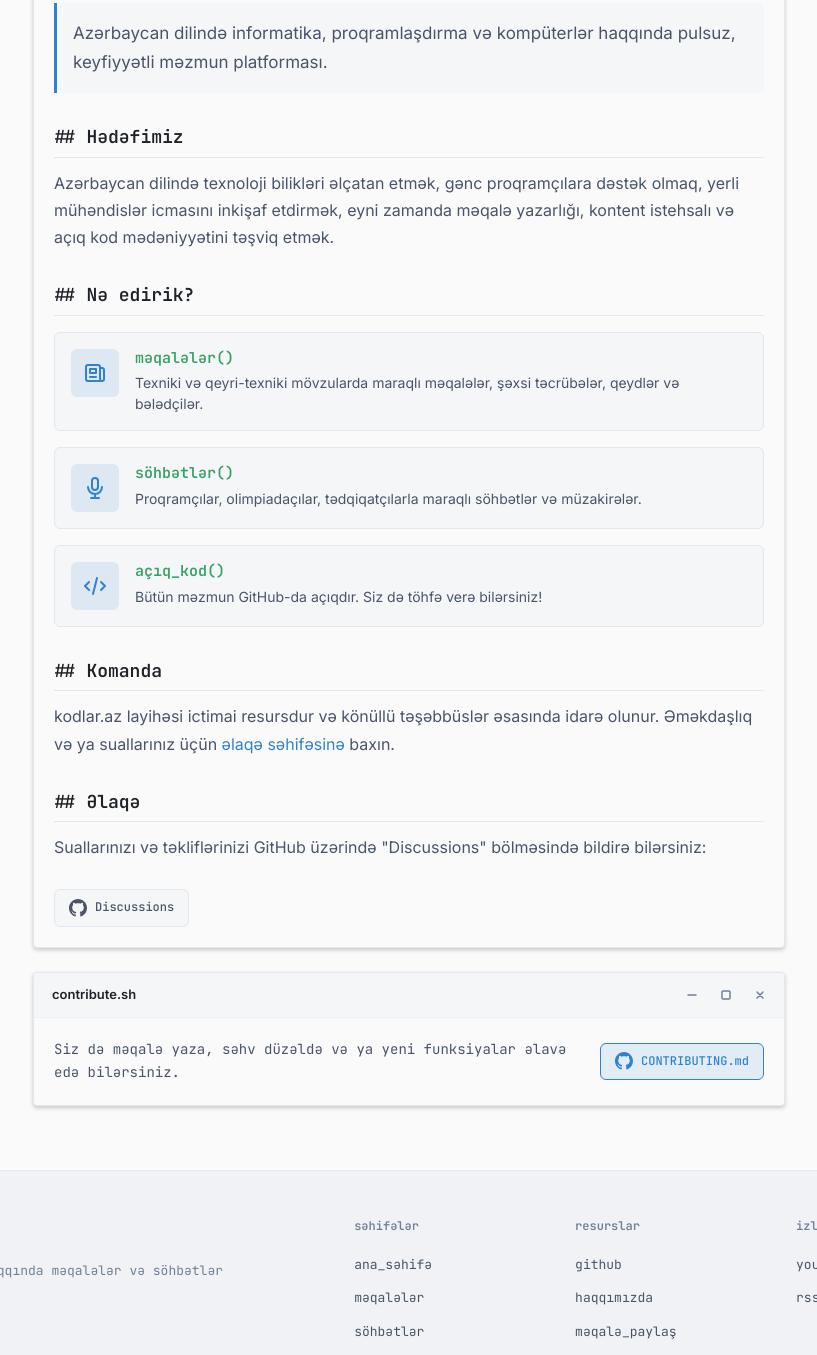
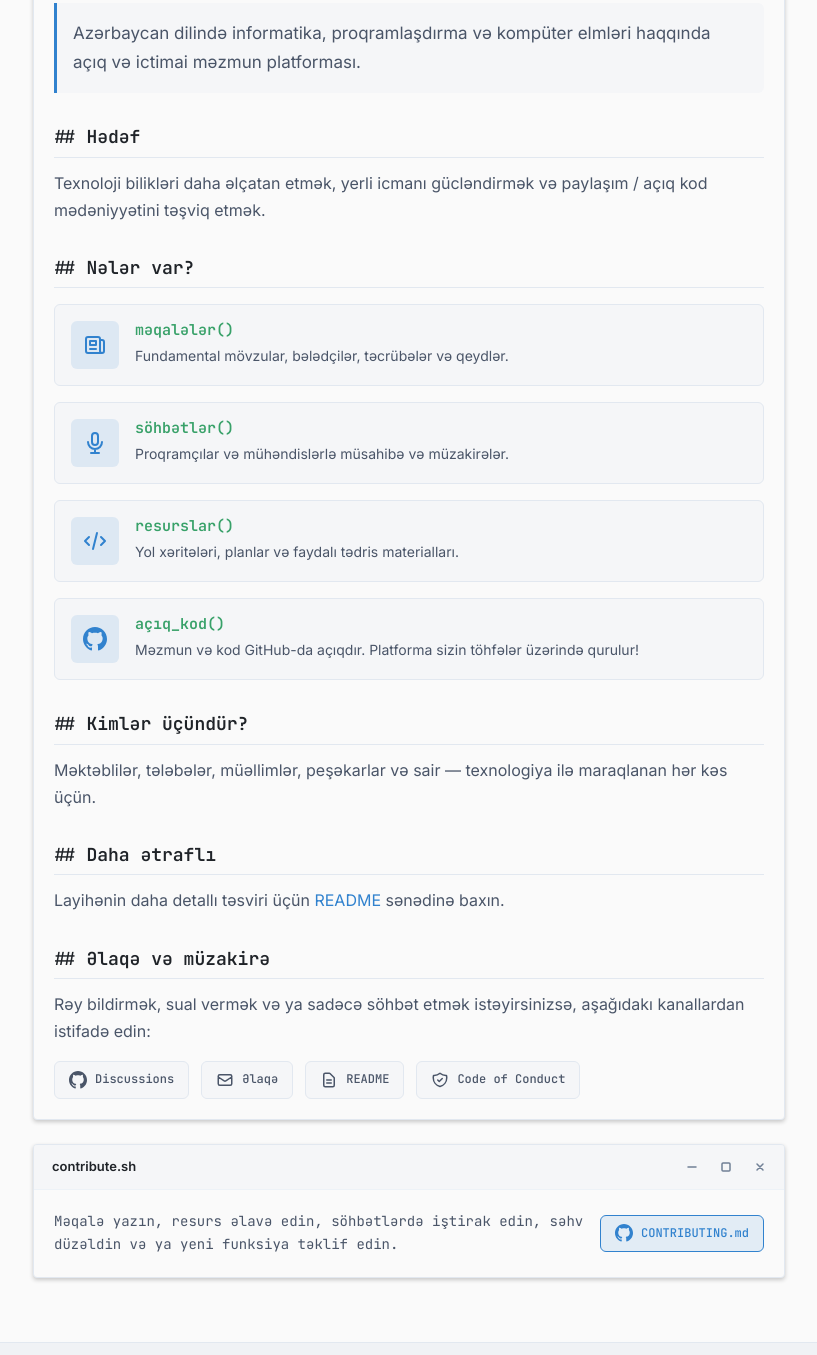
Before and after one commit to BarishNamazov/kodlar.az, an Astro site: page /about in a window 1280 px wide. Shown: the part 240-1595 px from the top of the page, without its empty margins (231-1048 px from the left). Built offline with nearby package versions, Linux system fonts and the light colour scheme; Astro itself is replaced by a stand-in of ours.

Commit message:
Better about page

```diff
--- a/src/components/Footer.astro
+++ b/src/components/Footer.astro
@@ -38,7 +38,8 @@ import { GITHUB_URL, CONTRIBUTING_URL, YOUTUBE_URL } from "../config";
               <a
                 href={CONTRIBUTING_URL}
                 target="_blank"
-                rel="noopener noreferrer">məqalə_paylaş</a>
+                rel="noopener noreferrer">məqalə_paylaş</a
+              >
             </li>
           </ul>
         </div>
--- a/src/components/Icon.astro
+++ b/src/components/Icon.astro
@@ -91,6 +91,12 @@ const icons: Record<string, string> = {
   linkedin: `<path fill="currentColor" d="M20.447 20.452h-3.554v-5.569c0-1.328-.027-3.037-1.852-3.037-1.853 0-2.136 1.445-2.136 2.939v5.667H9.351V9h3.414v1.561h.046c.477-.9 1.637-1.85 3.37-1.85 3.601 0 4.267 2.37 4.267 5.455v6.286zM5.337 7.433c-1.144 0-2.063-.926-2.063-2.065 0-1.138.92-2.063 2.063-2.063 1.14 0 2.064.925 2.064 2.063 0 1.139-.925 2.065-2.064 2.065zm1.782 13.019H3.555V9h3.564v11.452zM22.225 0H1.771C.792 0 0 .774 0 1.729v20.542C0 23.227.792 24 1.771 24h20.451C23.2 24 24 23.227 24 22.271V1.729C24 .774 23.2 0 22.222 0h.003z"/>`,
 
   globe: `<path stroke-linecap="round" stroke-linejoin="round" stroke-width="2" d="M21 12a9 9 0 01-9 9m9-9a9 9 0 00-9-9m9 9H3m9 9a9 9 0 01-9-9m9 9c1.657 0 3-4.03 3-9s-1.343-9-3-9m0 18c-1.657 0-3-4.03-3-9s1.343-9 3-9m-9 9a9 9 0 019-9"/>`,
+
+  mail: `<path stroke-linecap="round" stroke-linejoin="round" stroke-width="2" d="M3 8l7.89 5.26a2 2 0 002.22 0L21 8M5 19h14a2 2 0 002-2V7a2 2 0 00-2-2H5a2 2 0 00-2 2v10a2 2 0 002 2z"/>`,
+
+  file: `<path stroke-linecap="round" stroke-linejoin="round" stroke-width="2" d="M9 12h6m-6 4h6m2 5H7a2 2 0 01-2-2V5a2 2 0 012-2h5.586a1 1 0 01.707.293l5.414 5.414a1 1 0 01.293.707V19a2 2 0 01-2 2z"/>`,
+
+  shield: `<path stroke-linecap="round" stroke-linejoin="round" stroke-width="2" d="M9 12l2 2 4-4m5.618-4.016A11.955 11.955 0 0112 2.944a11.955 11.955 0 01-8.618 3.04A12.02 12.02 0 003 9c0 5.591 3.824 10.29 9 11.622 5.176-1.332 9-6.03 9-11.622 0-1.042-.133-2.052-.382-3.016z"/>`,
 };
 
 const iconPath = icons[name] || icons.home;
--- a/src/pages/about.astro
+++ b/src/pages/about.astro
@@ -7,6 +7,8 @@ import {
   GITHUB_DISCUSSIONS_URL,
   CONTRIBUTING_URL,
   CONTACT_URL,
+  README_URL,
+  CODE_OF_CONDUCT_URL,
 } from "../config";
 ---
 
@@ -17,19 +19,17 @@ import {
         <h1>kodlar.az</h1>
 
         <p class="intro">
-          Azərbaycan dilində informatika, proqramlaşdırma və kompüterlər
-          haqqında pulsuz, keyfiyyətli məzmun platforması.
+          Azərbaycan dilində informatika, proqramlaşdırma və kompüter elmləri
+          haqqında açıq və ictimai məzmun platforması.
         </p>
 
-        <h2>## Hədəfimiz</h2>
+        <h2>## Hədəf</h2>
         <p>
-          Azərbaycan dilində texnoloji bilikləri əlçatan etmək, gənc
-          proqramçılara dəstək olmaq, yerli mühəndislər icmasını inkişaf
-          etdirmək, eyni zamanda məqalə yazarlığı, kontent istehsalı və açıq kod
-          mədəniyyətini təşviq etmək.
+          Texnoloji bilikləri daha əlçatan etmək, yerli icmanı gücləndirmək və
+          paylaşım / açıq kod mədəniyyətini təşviq etmək.
         </p>
 
-        <h2>## Nə edirik?</h2>
+        <h2>## Nələr var?</h2>
         <div class="features">
           <div class="feature">
             <div class="feature-icon">
@@ -37,10 +37,7 @@ import {
             </div>
             <div class="feature-content">
               <h3>məqalələr()</h3>
-              <p>
-                Texniki və qeyri-texniki mövzularda maraqlı məqalələr, şəxsi
-                təcrübələr, qeydlər və bələdçilər.
-              </p>
+              <p>Fundamental mövzular, bələdçilər, təcrübələr və qeydlər.</p>
             </div>
           </div>
 
@@ -50,10 +47,7 @@ import {
             </div>
             <div class="feature-content">
               <h3>söhbətlər()</h3>
-              <p>
-                Proqramçılar, olimpiadaçılar, tədqiqatçılarla maraqlı söhbətlər
-                və müzakirələr.
-              </p>
+              <p>Proqramçılar və mühəndislərlə müsahibə və müzakirələr.</p>
             </div>
           </div>
 
@@ -62,29 +56,44 @@ import {
               <Icon name="code" size={24} />
             </div>
             <div class="feature-content">
+              <h3>resurslar()</h3>
+              <p>Yol xəritələri, planlar və faydalı tədris materialları.</p>
+            </div>
+          </div>
+
+          <div class="feature">
+            <div class="feature-icon">
+              <Icon name="github" size={24} />
+            </div>
+            <div class="feature-content">
               <h3>açıq_kod()</h3>
               <p>
-                Bütün məzmun GitHub-da açıqdır. Siz də töhfə verə bilərsiniz!
+                Məzmun və kod GitHub-da açıqdır. Platforma sizin töhfələr
+                üzərində qurulur!
               </p>
             </div>
           </div>
         </div>
 
-        <h2>## Komanda</h2>
+        <h2>## Kimlər üçündür?</h2>
         <p>
-          kodlar.az layihəsi ictimai resursdur və könüllü təşəbbüslər əsasında
-          idarə olunur. Əməkdaşlıq və ya suallarınız üçün <a
-            href={CONTACT_URL}
-            target="_blank">əlaqə səhifəsinə</a
-          > baxın.
+          Məktəblilər, tələbələr, müəllimlər, peşəkarlar və sair — texnologiya
+          ilə maraqlanan hər kəs üçün.
         </p>
 
-        <h2>## Əlaqə</h2>
+        <h2>## Daha ətraflı</h2>
+        <p>
+          Layihənin daha detallı təsviri üçün
+          <a href={README_URL} target="_blank">README</a>
+          sənədinə baxın.
+        </p>
+
+        <h2>## Əlaqə və müzakirə</h2>
+        <p>
+          Rəy bildirmək, sual vermək və ya sadəcə söhbət etmək istəyirsinizsə,
+          aşağıdakı kanallardan istifadə edin:
+        </p>
         <div class="contact-links">
-          <p>
-            Suallarınızı və təkliflərinizi GitHub üzərində "Discussions"
-            bölməsində bildirə bilərsiniz:
-          </p>
           <Button
             href={GITHUB_DISCUSSIONS_URL}
             icon="github"
@@ -93,6 +102,20 @@ import {
           >
             Discussions
           </Button>
+          <Button href={CONTACT_URL} icon="mail" iconSize={18} target="_blank">
+            Əlaqə
+          </Button>
+          <Button href={README_URL} icon="file" iconSize={18} target="_blank">
+            README
+          </Button>
+          <Button
+            href={CODE_OF_CONDUCT_URL}
+            icon="shield"
+            iconSize={18}
+            target="_blank"
+          >
+            Code of Conduct
+          </Button>
         </div>
       </div>
     </Window>
@@ -100,8 +123,8 @@ import {
     <Window title="contribute.sh" class="contribute-cta" mono>
       <div class="cta-content">
         <p>
-          Siz də məqalə yaza, səhv düzəldə və ya yeni funksiyalar əlavə edə
-          bilərsiniz.
+          Məqalə yazın, resurs əlavə edin, söhbətlərdə iştirak edin, səhv
+          düzəldin və ya yeni funksiya təklif edin.
         </p>
         <Button
           href={CONTRIBUTING_URL}
```
